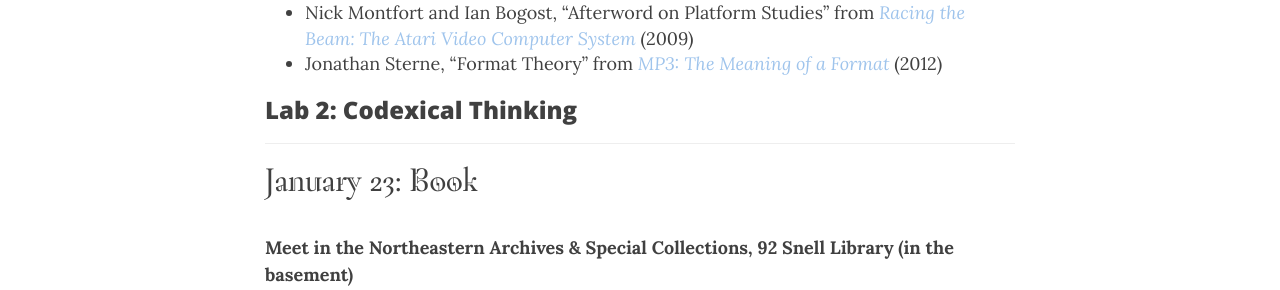
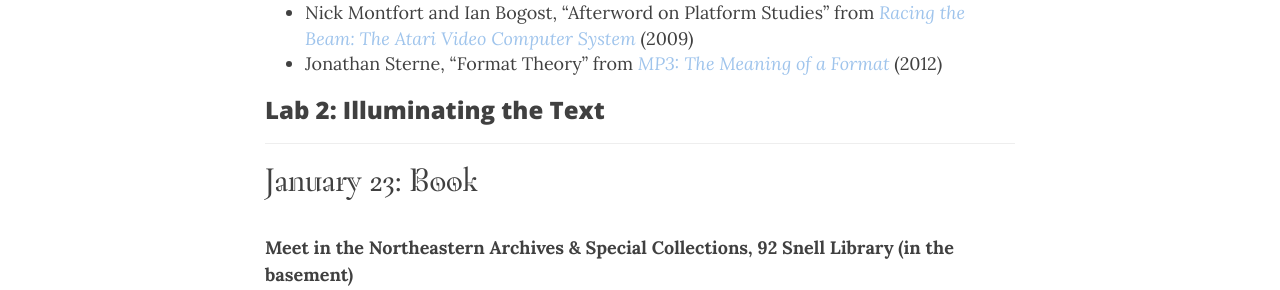
Before and after one commit to rccordell/s19rm, a Jekyll site: the page built from schedule.md, in a window 1280 px wide and 900 px high, scrolled down 2079 px. Shown: the part 167-457 px from the top of the window. Built offline with Jekyll 4.4.1, drawn with Linux system fonts in a browser that asks for light colours; nearby versions of some CDN libraries; some web fonts are replaced.

Commit message:
add link to lab 1

```diff
--- a/schedule.md
+++ b/schedule.md
@@ -31,7 +31,7 @@ The majority of our readings will be available online or through [a digital cour
 + Tara Brabazon, ["Dead Media: Obsolescence and Redundancy in Media History"](https://journals.uic.edu/ojs/index.php/fm/article/view/4466/3701) (2013)
 + Mark Alan Mattes, ["Media"](https://northeastern.alma.exlibrisgroup.com/leganto/public/01NEU_INST/citation/8893988920001401?auth=SAML) (2018)
 
-### Lab 1: Mark(it all)down
+### [Lab 1: Mark(it all)down](/labs/Lab1-Markdown/)
 
 -----
 
@@ -58,7 +58,7 @@ The majority of our readings will be available online or through [a digital cour
 + Nick Montfort and Ian Bogost, "Afterword on Platform Studies" from [*Racing the Beam: The Atari Video Computer System*](https://northeastern.alma.exlibrisgroup.com/leganto/public/01NEU_INST/citation/8893991780001401?auth=SAML) (2009)
 + Jonathan Sterne, "Format Theory" from [*MP3: The Meaning of a Format*](https://northeastern.alma.exlibrisgroup.com/leganto/public/01NEU_INST/citation/8893991830001401?auth=SAML) (2012)
 
-### Lab 2: Codexical Thinking
+### Lab 2: Illuminating the Text
 
 -----
 
```
